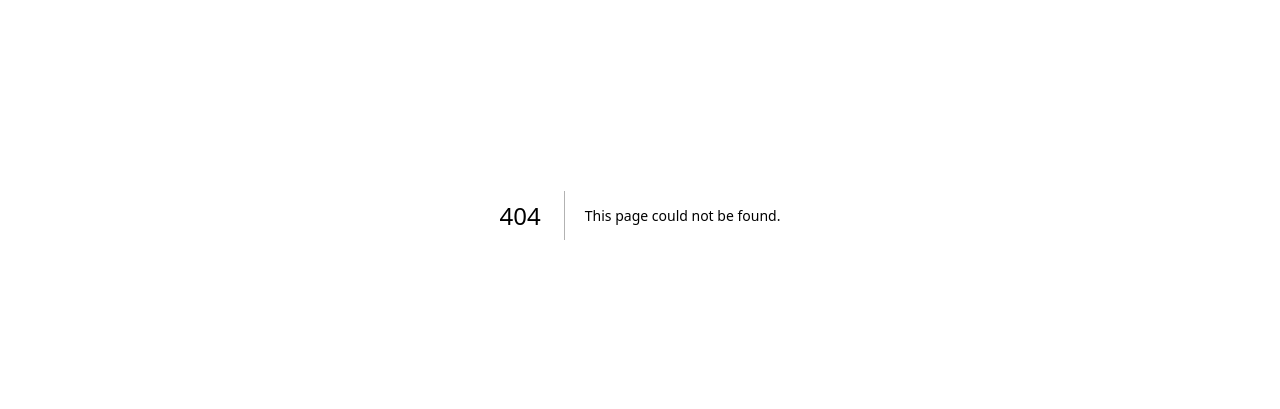
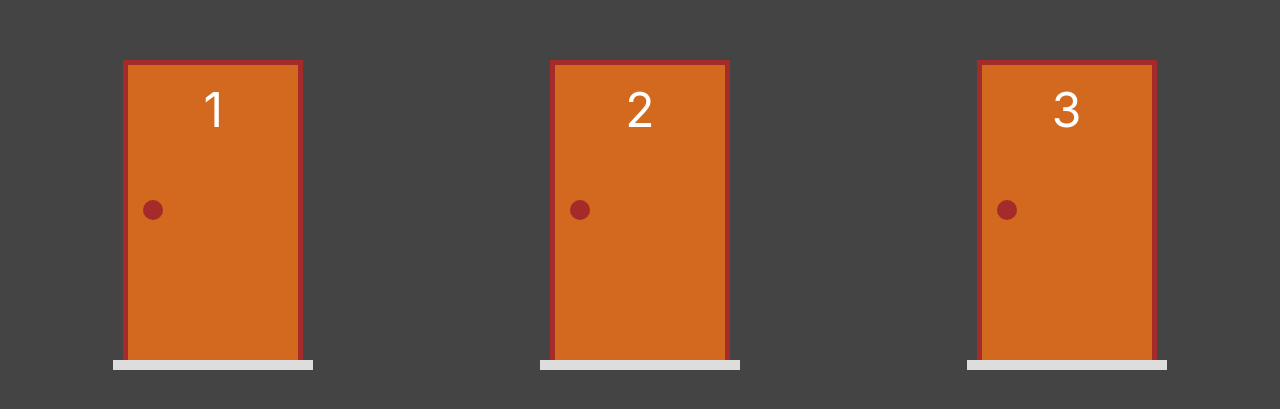
Before and after one commit to gustavobraga1001/doorsgame, a Next.js app: page /game in a window 1280 px wide. Before the commit this address had no page. Shown: the part 185-594 px from the top of the page. Built offline with nearby package versions, Linux system fonts and the light colour scheme.

Commit message:
Feature: create component Game

```diff
--- /dev/null
+++ b/src/app/game/page.tsx
@@ -0,0 +1,32 @@
+"use client"; // This is a client component 👈🏽
+
+import { createDoors, updateDoors } from "../../functions/doors"
+import Door from "../../components/Door"
+import styles from "../../styles/Game.module.css"
+import { useState } from "react";
+
+const game = () => {
+    const [doors, setDoors] = useState(createDoors(3, 2))
+
+    const renderDoors = () => {
+        return doors.map(door => {
+            return <Door
+                key={door.number}
+                value={door}
+                onChange={newDoor => setDoors(updateDoors(doors, newDoor))}
+            />
+        })
+    }
+    return (
+        <div id={styles.game}>
+            <div className={styles.doors}>
+                {renderDoors()}
+            </div>
+            <div className={styles.buttons}>
+
+            </div>
+        </div>
+    )
+}
+
+export default game
--- /dev/null
+++ b/src/styles/Game.module.css
@@ -0,0 +1,14 @@
+#game {
+    display: flex;
+    flex-direction: column;
+    justify-content: center;
+    align-items: center;
+    height: 100vh;
+}
+
+.doors {
+    display: flex;
+    align-self: stretch;
+    flex-wrap: wrap;
+    justify-content: space-around;
+}
```
Also changed, not shown: src/app/page.tsx (+1 -21 lines).
